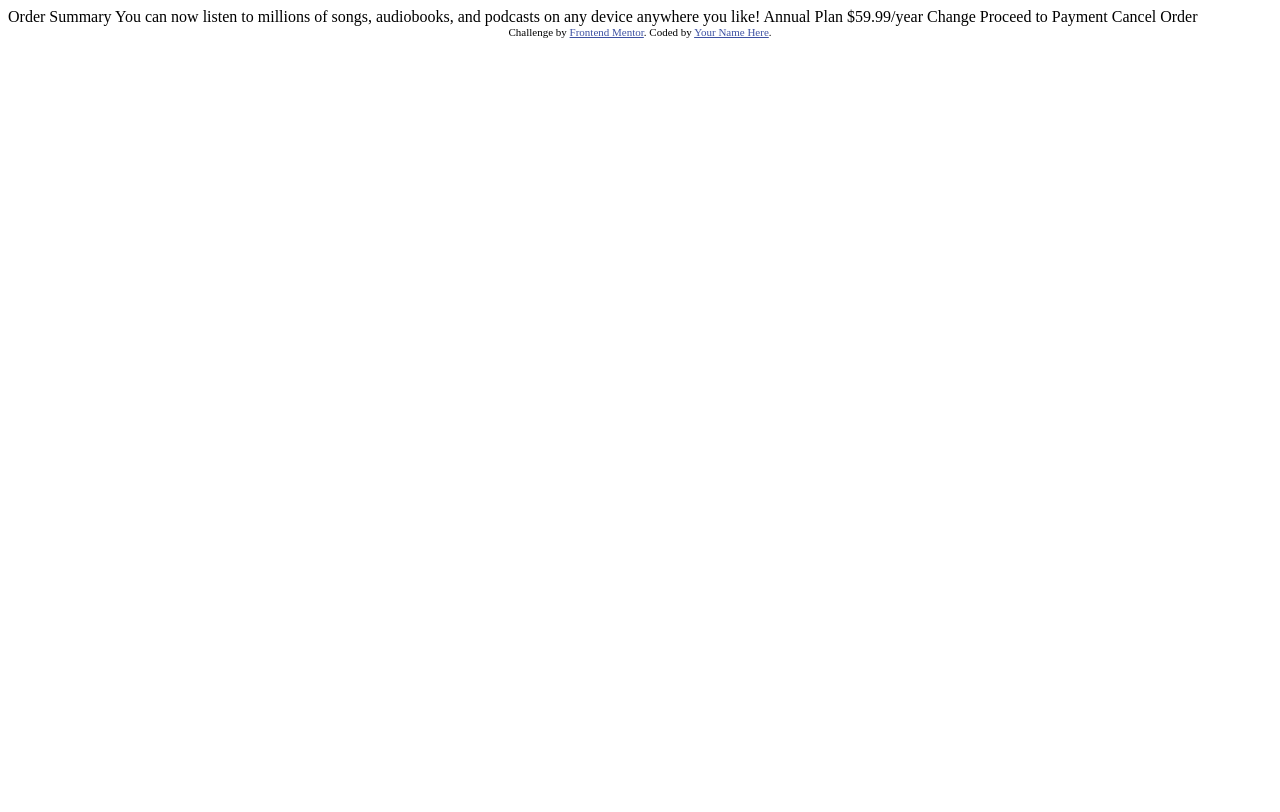
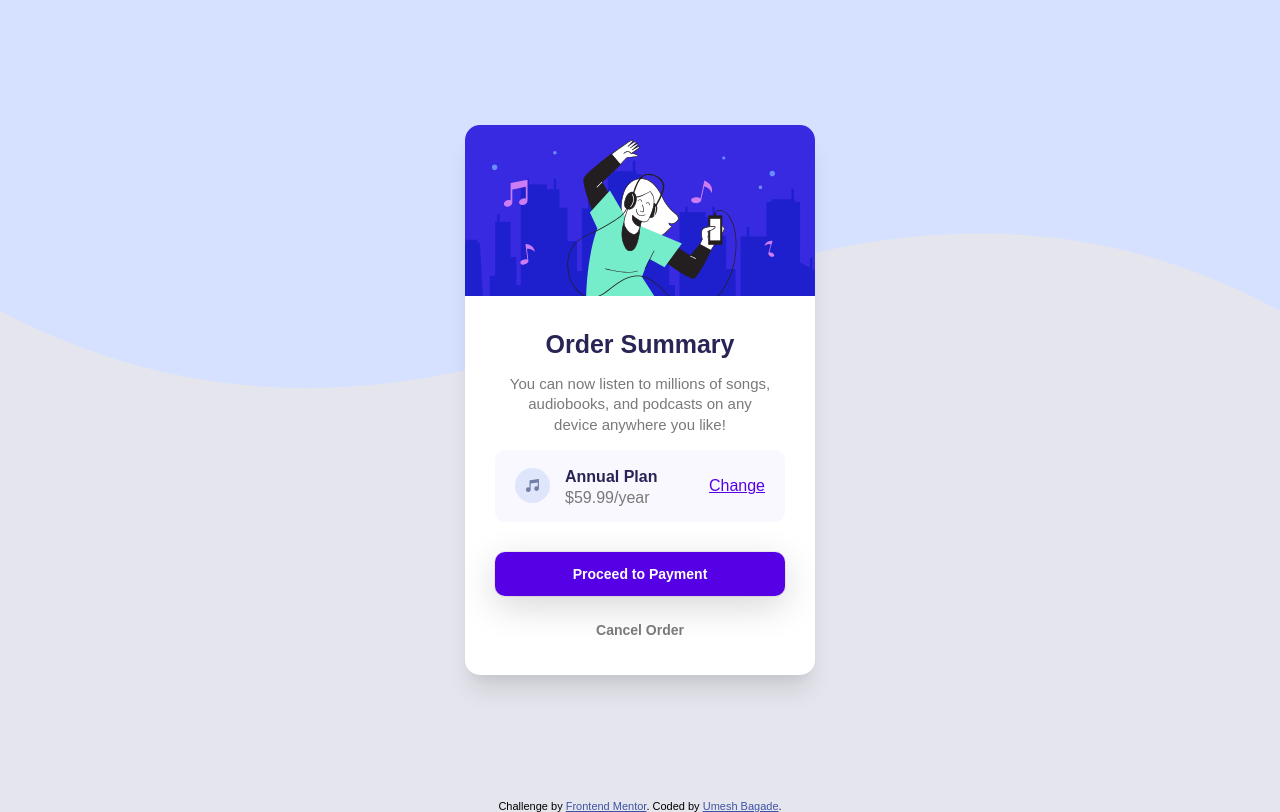
Before and after one commit to umeshbagade/order-summery, a plain HTML site: page index.html in a window 1280 px wide. Drawn offline with Linux system fonts and the light colour scheme.

Commit message:
Project Done

```diff
--- a/index.html
+++ b/index.html
@@ -1,37 +1,69 @@
 <!DOCTYPE html>
 <html lang="en">
+
 <head>
   <meta charset="UTF-8">
-  <meta name="viewport" content="width=device-width, initial-scale=1.0"> <!-- displays site properly based on user's device -->
-
+  <meta name="viewport" content="width=device-width, initial-scale=1.0">
+  <!-- displays site properly based on user's device -->
+  <link rel="stylesheet" href="style.css">
   <link rel="icon" type="image/png" sizes="32x32" href="./images/favicon-32x32.png">
 
   <title>Frontend Mentor | Order summary card</title>
 
   <!-- Feel free to remove these styles or customise in your own stylesheet 👍 -->
   <style>
-    .attribution { font-size: 11px; text-align: center; }
-    .attribution a { color: hsl(228, 45%, 44%); }
+    .attribution {
+      font-size: 11px;
+      text-align: center;
+    }
+
+    .attribution a {
+      color: hsl(228, 45%, 44%);
+    }
   </style>
 </head>
+
 <body>
 
-  Order Summary
+  <img class="bg-img" src="/images/pattern-background-desktop.svg" alt="">
 
-  You can now listen to millions of songs, audiobooks, and podcasts on any
-  device anywhere you like!
 
-  Annual Plan
-  $59.99/year
+  <div class="wrapper">
+    <div class="container">
+      <img id="front-img" src="/images/illustration-hero.svg" alt="">
 
-  Change
+      <div class="text-container">
+        <h1>Order Summary</h1>
+        <p>You can now listen to millions of songs, audiobooks, and podcasts on any device anywhere you like!</p>
 
-  Proceed to Payment
-  Cancel Order
+        <div class="plan">
+
+          <img id="music-ic" src="/images/icon-music.svg" alt="">
+
+          <div class="plan-details">
+            <span id="plan-heading">Annual Plan</span>
+            <span id="plan-price">$59.99/year</span>
+          </div>
+
+
+
+
+          <a id="a-change" href=""> Change</a>
+        </div>
+
+        <button> Proceed to Payment</button>
+        <a id="a-cancel"href=""> Cancel Order</a>
+      </div>
+
+
+    </div>
+  </div>
+
 
   <div class="attribution">
     Challenge by <a href="https://www.frontendmentor.io?ref=challenge" target="_blank">Frontend Mentor</a>.
-    Coded by <a href="#">Your Name Here</a>.
+    Coded by <a href="https://umeshbagade.github.io/Personal-Site/">Umesh Bagade</a>.
   </div>
 </body>
+
 </html>
--- /dev/null
+++ b/style.css
@@ -0,0 +1,110 @@
+body{
+    margin: 0;
+    background-color: #e5e6ed;
+    font-family: sans-serif;
+
+}
+h1{
+    color: #282455;
+    font-size: 25px;
+    margin: 0;
+
+}
+p{
+    color: rgb(123, 120, 120);
+    padding: 0 10px;
+    font-size: 15px;
+    line-height: 1.35;
+}
+button{
+    background-color: #5600E6;
+    color: white;
+    width: 100%;
+    outline: none;
+    border: none;
+    border-radius: 10px;
+    padding: 14px 0;
+    font-size: 14px;
+    font-weight: bold;
+    margin-top: 30px;
+    margin-bottom: 25px;
+    box-shadow: rgba(0, 0, 0, 0.16) 0px 10px 36px 0px, rgba(0, 0, 0, 0.06) 0px 0px 0px 1px;
+}
+button:hover{
+    background-color: #8400F6;
+}
+.bg-img{
+    width: 100%;
+    position: absolute;
+    z-index: -1;
+}
+.wrapper{
+    display: flex;
+    align-items: center;
+
+    justify-content: center;
+    height: 100vh;
+
+}
+.container{
+    width: 350px;
+    height: 550px;
+    background-color: white;
+    border-radius: 15px;
+    text-align: center;
+    box-shadow: rgba(0, 0, 0, 0.1) 0px 20px 25px -5px, rgba(0, 0, 0, 0.04) 0px 10px 10px -5px;
+}
+.text-container{
+
+    width: 100%;
+    max-width: 290px;
+    height: 370px;
+    padding: 30px;
+
+}
+.plan{
+    background-color: #F8F8FE;
+    text-align: left;
+    padding: 15px 20px;
+    display: inline-flex;
+    align-items: center;
+    border-radius: 10px;
+}
+.plan-details{
+    padding-left: 15px;
+}
+#plan-heading{
+    font-weight: bold;
+    color: #282455;
+    line-height: 1.5;
+}
+#plan-price{
+    color:rgb(123, 120, 120);
+}
+#front-img
+{
+    width: 100%;
+    border-top-left-radius: 15px;
+    border-top-right-radius: 15px;
+}
+#music-ic{
+    width: 35px;
+}
+#a-change{
+    font-weight: 400;
+    color: #5600E6;
+}
+#a-change:hover{
+
+    text-decoration: none;
+
+}
+#a-cancel{
+    text-decoration: none;
+    color:rgb(123, 120, 120);
+    font-weight: bold;
+    font-size: 14px;
+}
+#a-cancel:hover{
+    color: #282455;
+}
```
